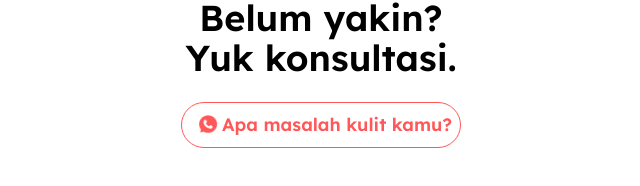
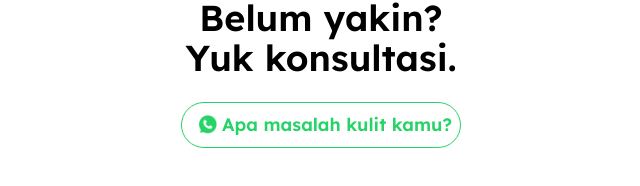
Before and after one commit to michaelAngelo1/rocketindo-ads, a React (Vite) app: page /rose-jelly-mask in a window 1280 px wide. Shown: the part 3443-3629 px from the top of the page, without its empty margins (319-959 px from the left). Built offline with nearby package versions, Linux system fonts and the light colour scheme.

Commit message:
whatsapp icon

```diff
--- a/src/pages/RoseJellyMask.tsx
+++ b/src/pages/RoseJellyMask.tsx
@@ -5,7 +5,7 @@ import bulgarianRose from '../assets/rjm/bulgarian-rose.png';
 import centellaAsiatica from '../assets/rjm/centella-asiatica.png';
 import hyaluronicAcid from '../assets/rjm/hyaluronic-acid.png';
 import egMockup from '../assets/rjm/eg-mockup.png';
-import whatsappIcon from '../assets/rjm/whatsapp-icon.png';
+import whatsappIconGreen from '../assets/rjm/whatsapp-icon-green.png';
 import { useEffect, useState } from 'react';
 import bfa1 from "../assets/rjm/bfa1_rjm.jpg";
 import bfa2 from "../assets/rjm/bfa2_rjm.jpg";
@@ -126,9 +126,9 @@ function RoseJellyMask() {
 
                 <div className='flex flex-col items-center gap-6 mt-12 h-[240px]'>
                     <div className='w-[280px] lexend-deca-semibold text-4xl text-center'>Belum yakin? Yuk konsultasi.</div>
-                    <div onClick={() => handleConsult()} className='cursor-pointer rounded-full flex gap-1 items-center border-1 border-[#FF5858] p-2'>
-                        <img className='w-5 ml-2' src={whatsappIcon} alt="Whatsapp Icon" />
-                        <div className='lexend-deca-semibold text-lg text-[#FF5858]'>Apa masalah kulit kamu?</div>
+                    <div onClick={() => handleConsult()} className='cursor-pointer rounded-full flex gap-1 items-center border-1 border-[#25D366] p-2'>
+                        <img className='w-5 ml-2' src={whatsappIconGreen} alt="Whatsapp Icon" />
+                        <div className='lexend-deca-semibold text-lg text-[#25D366]'>Apa masalah kulit kamu?</div>
                     </div>
                 </div>
 
```
Also changed, not shown: src/assets/rjm/whatsapp-icon-green.png (added).
